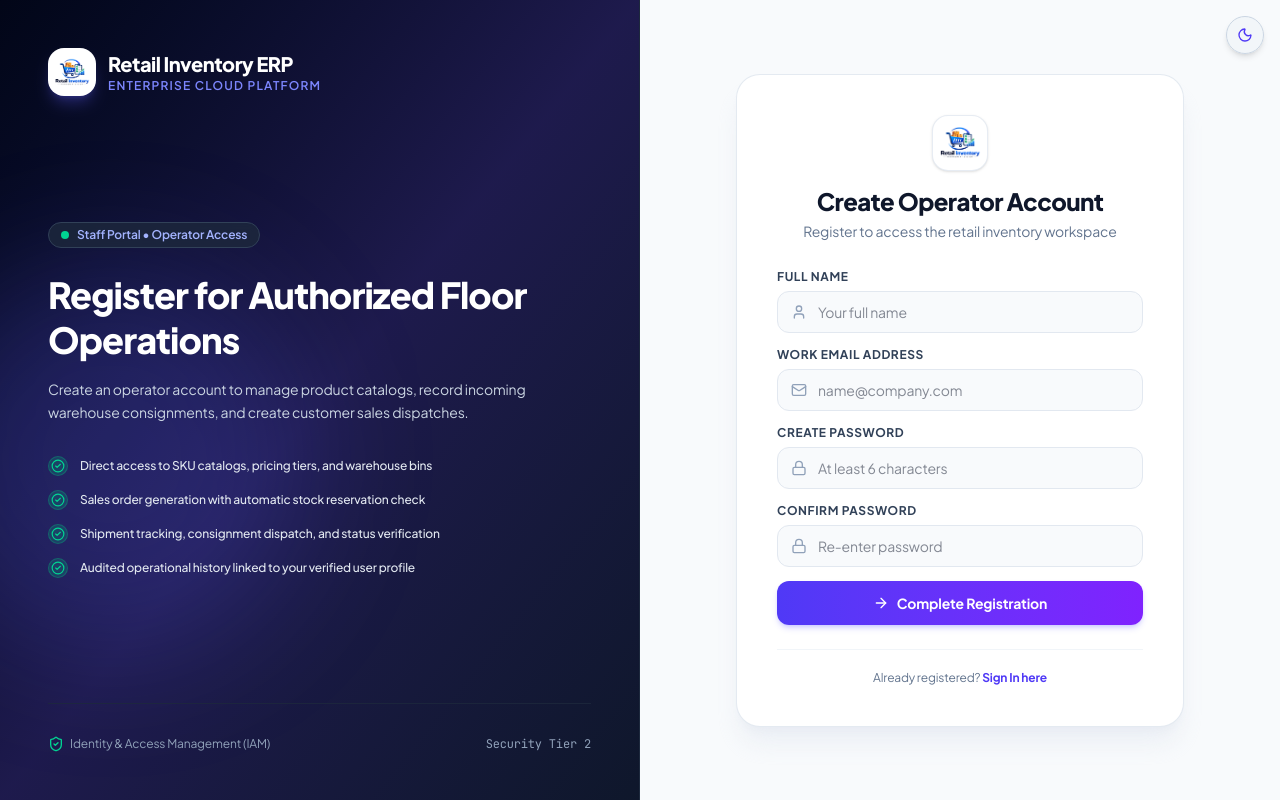
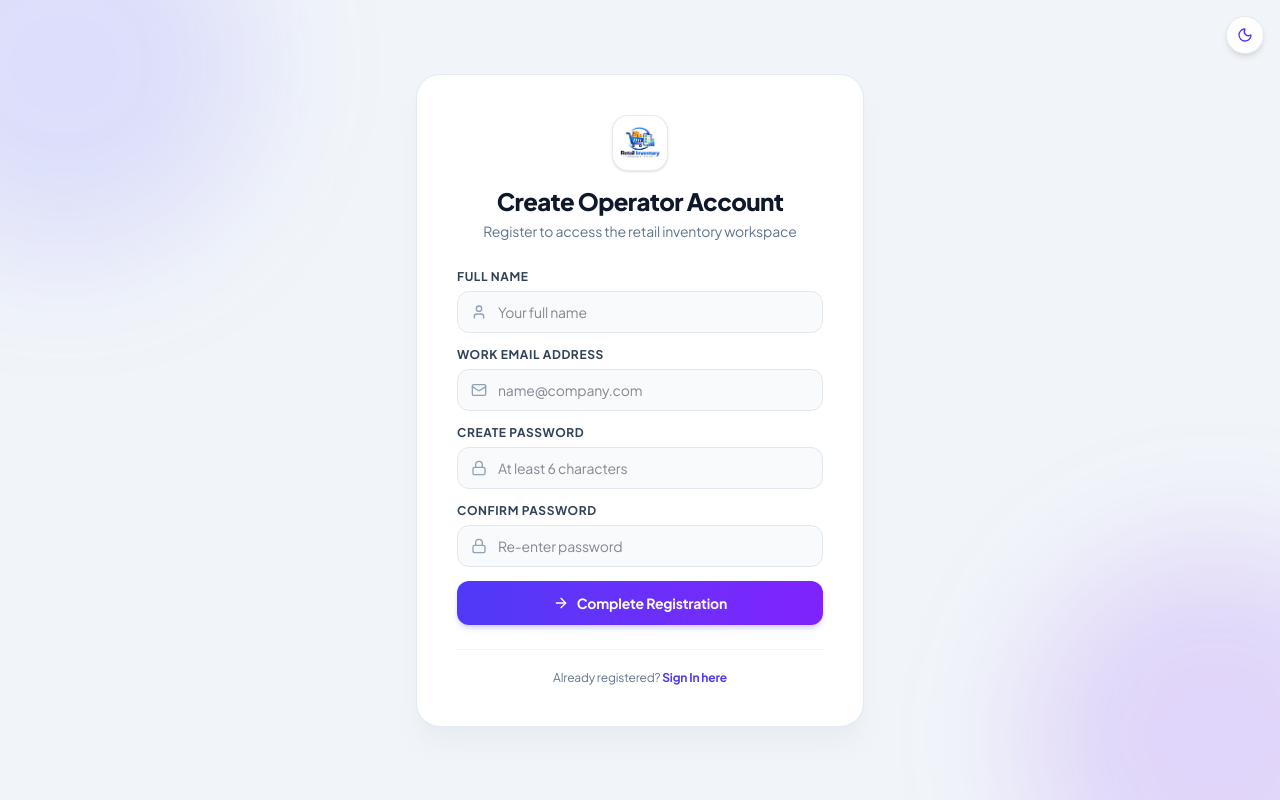
Before and after one commit to ajitkumarsaini02/retail-inventory-management-system, a React (Vite) app in the folder frontend/: page /register in a window 1280 px wide. Built offline with nearby package versions, Linux system fonts and the light colour scheme.

Commit message:
docs & ui: update README and center auth forms

```diff
--- a/frontend/src/pages/auth/Login.jsx
+++ b/frontend/src/pages/auth/Login.jsx
@@ -1,91 +1,31 @@
 import React from 'react';
 import LoginForm from '../../components/auth/LoginForm';
-import { ShieldCheck, CheckCircle2, Zap, Sun, Moon } from 'lucide-react';
-import logo from '../../assets/logo.png';
+import { Sun, Moon } from 'lucide-react';
 import { useTheme } from '../../context/ThemeContext';
 
 const Login = () => {
-  const { theme, toggleTheme, isDark } = useTheme();
+  const { toggleTheme, isDark } = useTheme();
 
   return (
-    <div className="min-h-screen bg-slate-950 flex flex-col lg:flex-row relative">
+    <div className="min-h-screen bg-slate-100 dark:bg-slate-950 flex items-center justify-center p-4 sm:p-6 lg:p-8 relative overflow-hidden transition-colors">
+      {/* Background subtle ambient glow */}
+      <div className="absolute -top-32 -left-32 w-96 h-96 bg-indigo-500/15 dark:bg-indigo-500/10 rounded-full blur-3xl pointer-events-none" />
+      <div className="absolute -bottom-32 -right-32 w-96 h-96 bg-violet-600/15 dark:bg-violet-600/10 rounded-full blur-3xl pointer-events-none" />
+
       {/* Quick Theme Switcher Floating Top Right */}
       <div className="absolute top-4 right-4 z-50">
         <button
           onClick={toggleTheme}
           type="button"
           aria-label="Toggle dark/light mode"
-          className="p-2.5 rounded-full bg-slate-100/90 dark:bg-slate-800/90 text-slate-700 dark:text-slate-200 border border-slate-300 dark:border-slate-700 shadow-md hover:scale-105 active:scale-95 transition backdrop-blur-xs cursor-pointer"
+          className="p-2.5 rounded-full bg-white/90 dark:bg-slate-800/90 text-slate-700 dark:text-slate-200 border border-slate-200 dark:border-slate-700 shadow-md hover:scale-105 active:scale-95 transition backdrop-blur-xs cursor-pointer"
         >
           {isDark ? <Sun className="w-4 h-4 text-amber-400" /> : <Moon className="w-4 h-4 text-indigo-600" />}
         </button>
       </div>
 
-      {/* Left Hero Visual (Desktop) */}
-      <div className="hidden lg:flex lg:w-1/2 bg-gradient-to-br from-slate-950 via-indigo-950 to-slate-900 p-12 flex-col justify-between relative overflow-hidden border-r border-slate-800">
-        {/* Glow blur shapes */}
-        <div className="absolute top-1/4 -left-20 w-96 h-96 bg-indigo-500/20 rounded-full blur-3xl pointer-events-none" />
-        <div className="absolute bottom-10 right-10 w-80 h-80 bg-violet-600/15 rounded-full blur-3xl pointer-events-none" />
-
-        <div className="relative z-10">
-          <div className="flex items-center gap-3">
-            <img
-              src={logo}
-              alt="Logo"
-              className="w-12 h-12 rounded-2xl object-contain bg-white p-1.5 shadow-lg shadow-indigo-500/30 shrink-0"
-            />
-            <div>
-              <h1 className="text-xl font-extrabold text-white tracking-tight">
-                Retail Inventory ERP
-              </h1>
-              <p className="text-xs font-semibold text-indigo-400 uppercase tracking-widest">
-                Enterprise Cloud Platform
-              </p>
-            </div>
-          </div>
-        </div>
-
-        <div className="relative z-10 my-auto max-w-lg">
-          <div className="inline-flex items-center gap-2 px-3 py-1 rounded-full bg-slate-800/80 border border-slate-700 text-indigo-300 text-xs font-semibold mb-6 backdrop-blur-xs">
-            <span className="w-2 h-2 rounded-full bg-emerald-400 animate-pulse" />
-            <span>Production Cluster • Node ap-south-1</span>
-          </div>
-
-          <h2 className="text-3xl sm:text-4xl font-extrabold text-white tracking-tight leading-tight">
-            Centralized Retail Operations & Warehouse Management
-          </h2>
-          <p className="text-slate-300 text-sm mt-4 leading-relaxed">
-            Enterprise resource platform managing real-time stock allocations across distribution hubs, supplier procurements, and sales dispatch fulfillment.
-          </p>
-
-          <div className="mt-8 space-y-3.5">
-            {[
-              'Multi-facility stock ledgers with safety stock & reorder level thresholds',
-              'Sales order processing, dispatch notes, and fulfillment state workflows',
-              'Supplier purchase orders (PO), vendor lead-times, and restocking logs',
-              'Role-based security for System Administrators and Warehouse Operators',
-            ].map((feature, idx) => (
-              <div key={idx} className="flex items-center gap-3 text-slate-200 text-xs font-medium">
-                <div className="w-5 h-5 rounded-full bg-emerald-500/20 text-emerald-400 flex items-center justify-center shrink-0 border border-emerald-500/30">
-                  <CheckCircle2 className="w-3.5 h-3.5" />
-                </div>
-                <span>{feature}</span>
-              </div>
-            ))}
-          </div>
-        </div>
-
-        <div className="relative z-10 pt-8 border-t border-slate-800/80 flex items-center justify-between text-xs text-slate-400">
-          <span className="flex items-center gap-1.5">
-            <ShieldCheck className="w-4 h-4 text-emerald-400" />
-            <span>Authorized Corporate Access Only</span>
-          </span>
-          <span className="font-mono">Build 2024.11.04</span>
-        </div>
-      </div>
-
-      {/* Right Login Container */}
-      <div className="flex-1 flex items-center justify-center p-6 sm:p-10 lg:p-16 bg-slate-50 dark:bg-slate-950 transition-colors">
+      {/* Centered Form */}
+      <div className="w-full max-w-md relative z-10 flex justify-center">
         <LoginForm />
       </div>
     </div>
--- a/frontend/src/pages/auth/Register.jsx
+++ b/frontend/src/pages/auth/Register.jsx
@@ -1,89 +1,31 @@
 import React from 'react';
 import RegisterForm from '../../components/auth/RegisterForm';
-import { ShieldCheck, CheckCircle2, Zap, Sun, Moon } from 'lucide-react';
-import logo from '../../assets/logo.png';
+import { Sun, Moon } from 'lucide-react';
 import { useTheme } from '../../context/ThemeContext';
 
 const Register = () => {
-  const { theme, toggleTheme, isDark } = useTheme();
+  const { toggleTheme, isDark } = useTheme();
 
   return (
-    <div className="min-h-screen bg-slate-950 flex flex-col lg:flex-row relative">
+    <div className="min-h-screen bg-slate-100 dark:bg-slate-950 flex items-center justify-center p-4 sm:p-6 lg:p-8 relative overflow-hidden transition-colors">
+      {/* Background subtle ambient glow */}
+      <div className="absolute -top-32 -left-32 w-96 h-96 bg-indigo-500/15 dark:bg-indigo-500/10 rounded-full blur-3xl pointer-events-none" />
+      <div className="absolute -bottom-32 -right-32 w-96 h-96 bg-violet-600/15 dark:bg-violet-600/10 rounded-full blur-3xl pointer-events-none" />
+
       {/* Quick Theme Switcher Floating Top Right */}
       <div className="absolute top-4 right-4 z-50">
         <button
           onClick={toggleTheme}
           type="button"
           aria-label="Toggle dark/light mode"
-          className="p-2.5 rounded-full bg-slate-100/90 dark:bg-slate-800/90 text-slate-700 dark:text-slate-200 border border-slate-300 dark:border-slate-700 shadow-md hover:scale-105 active:scale-95 transition backdrop-blur-xs cursor-pointer"
+          className="p-2.5 rounded-full bg-white/90 dark:bg-slate-800/90 text-slate-700 dark:text-slate-200 border border-slate-200 dark:border-slate-700 shadow-md hover:scale-105 active:scale-95 transition backdrop-blur-xs cursor-pointer"
         >
           {isDark ? <Sun className="w-4 h-4 text-amber-400" /> : <Moon className="w-4 h-4 text-indigo-600" />}
         </button>
       </div>
 
-      {/* Left Hero Visual */}
-      <div className="hidden lg:flex lg:w-1/2 bg-gradient-to-br from-slate-950 via-indigo-950 to-slate-900 p-12 flex-col justify-between relative overflow-hidden border-r border-slate-800">
-        <div className="absolute top-1/3 -left-20 w-96 h-96 bg-indigo-500/20 rounded-full blur-3xl pointer-events-none" />
-
-        <div className="relative z-10">
-          <div className="flex items-center gap-3">
-            <img
-              src={logo}
-              alt="Logo"
-              className="w-12 h-12 rounded-2xl object-contain bg-white p-1.5 shadow-lg shadow-indigo-500/30 shrink-0"
-            />
-            <div>
-              <h1 className="text-xl font-extrabold text-white tracking-tight">
-                Retail Inventory ERP
-              </h1>
-              <p className="text-xs font-semibold text-indigo-400 uppercase tracking-widest">
-                Enterprise Cloud Platform
-              </p>
-            </div>
-          </div>
-        </div>
-
-        <div className="relative z-10 my-auto max-w-lg">
-          <div className="inline-flex items-center gap-2 px-3 py-1 rounded-full bg-slate-800/80 border border-slate-700 text-indigo-300 text-xs font-semibold mb-6 backdrop-blur-xs">
-            <span className="w-2 h-2 rounded-full bg-emerald-400 animate-pulse" />
-            <span>Staff Portal • Operator Access</span>
-          </div>
-
-          <h2 className="text-3xl sm:text-4xl font-extrabold text-white tracking-tight leading-tight">
-            Register for Authorized Floor Operations
-          </h2>
-          <p className="text-slate-300 text-sm mt-4 leading-relaxed">
-            Create an operator account to manage product catalogs, record incoming warehouse consignments, and create customer sales dispatches.
-          </p>
-
-          <div className="mt-8 space-y-3.5">
-            {[
-              'Direct access to SKU catalogs, pricing tiers, and warehouse bins',
-              'Sales order generation with automatic stock reservation check',
-              'Shipment tracking, consignment dispatch, and status verification',
-              'Audited operational history linked to your verified user profile',
-            ].map((feature, idx) => (
-              <div key={idx} className="flex items-center gap-3 text-slate-200 text-xs font-medium">
-                <div className="w-5 h-5 rounded-full bg-emerald-500/20 text-emerald-400 flex items-center justify-center shrink-0 border border-emerald-500/30">
-                  <CheckCircle2 className="w-3.5 h-3.5" />
-                </div>
-                <span>{feature}</span>
-              </div>
-            ))}
-          </div>
-        </div>
-
-        <div className="relative z-10 pt-8 border-t border-slate-800/80 flex items-center justify-between text-xs text-slate-400">
-          <span className="flex items-center gap-1.5">
-            <ShieldCheck className="w-4 h-4 text-emerald-400" />
-            <span>Identity & Access Management (IAM)</span>
-          </span>
-          <span className="font-mono">Security Tier 2</span>
-        </div>
-      </div>
-
-      {/* Right Registration Container */}
-      <div className="flex-1 flex items-center justify-center p-6 sm:p-10 lg:p-16 bg-slate-50 dark:bg-slate-950 transition-colors">
+      {/* Centered Form */}
+      <div className="w-full max-w-md relative z-10 flex justify-center">
         <RegisterForm />
       </div>
     </div>
```
Also changed, not shown: 1 other file (tests, documents, lock files or other folders).
